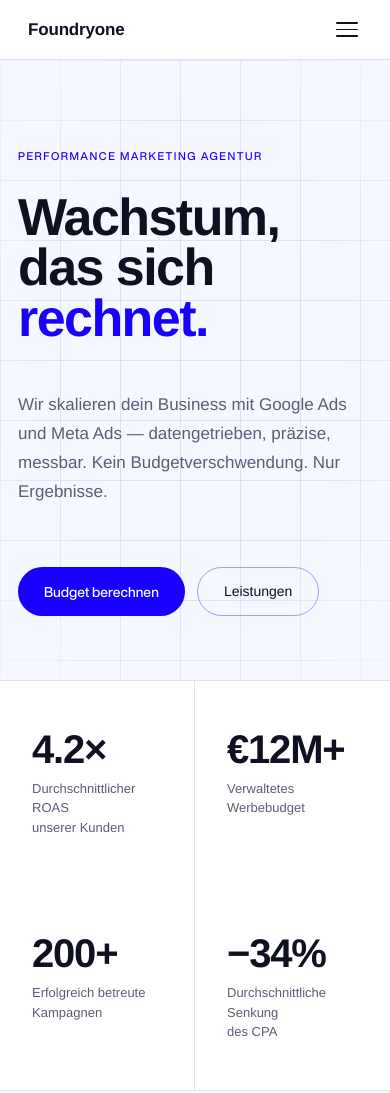
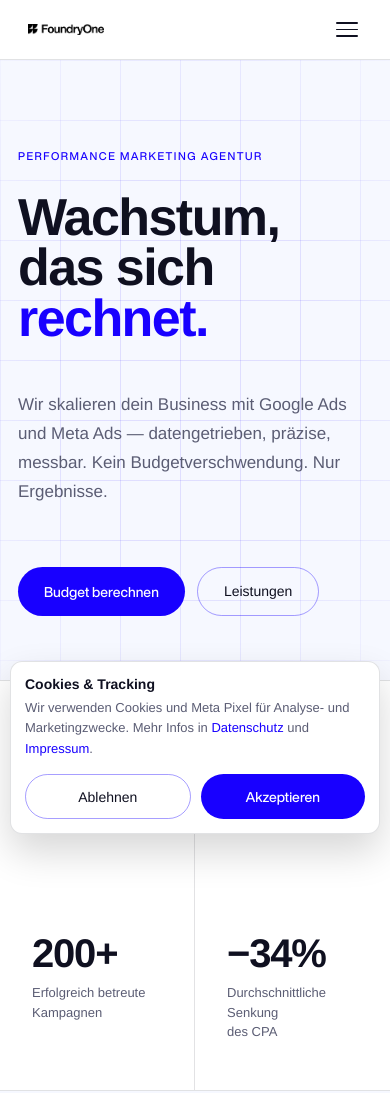
Before and after one commit to Kaidou827/foundryoneneu, a plain HTML site: page Foundryone.html in a window 390 px wide. Shown: the top 1093 px of the page. Drawn offline with Linux system fonts and the light colour scheme; a web font is replaced by a local one.

Commit message:
Add logo assets and integrate Meta Pixel cookie banner flow.
Updates brand assets in navigation/footer, adds favicon assets, and introduces cookie banner state handling with Meta Pixel tracking hooks for marketing interactions.

```diff
--- a/Foundryone.html
+++ b/Foundryone.html
@@ -4,9 +4,27 @@
 <meta charset="UTF-8">
 <meta name="viewport" content="width=device-width, initial-scale=1.0">
 <title>Foundryone — Performance Marketing</title>
+<link rel="icon" type="image/png" href="./icon_white.png">
 <link rel="stylesheet" href="./styles.css">
+<!-- Meta Pixel Code -->
+<script>
+!function(f,b,e,v,n,t,s)
+{if(f.fbq)return;n=f.fbq=function(){n.callMethod?
+n.callMethod.apply(n,arguments):n.queue.push(arguments)};
+if(!f._fbq)f._fbq=n;n.push=n;n.loaded=!0;n.version='2.0';
+n.queue=[];t=b.createElement(e);t.async=!0;
+t.src=v;s=b.getElementsByTagName(e)[0];
+s.parentNode.insertBefore(t,s)}(window, document,'script',
+'https://connect.facebook.net/en_US/fbevents.js');
+fbq('init', '1556322352741442');
+fbq('track', 'PageView');
+</script>
+<!-- End Meta Pixel Code -->
 </head>
 <body data-theme="light">
+<noscript><img height="1" width="1" style="display:none"
+src="https://www.facebook.com/tr?id=1556322352741442&ev=PageView&noscript=1"
+/></noscript>
 
 <!-- ══ CONTACT MODAL ══ -->
 <div id="modal-overlay" style="
@@ -139,7 +157,10 @@
 <!-- nav -->
 <nav>
   <div class="nav-in">
-    <span class="logo" onclick="go('home')">Foundryone</span>
+    <span class="logo" onclick="go('home')">
+      <img class="logo-img logo-light" src="./LOGO_BLACK.png" alt="Foundryone logo">
+      <img class="logo-img logo-dark" src="./LOGO_WHITE.png" alt="Foundryone logo">
+    </span>
     <ul class="nav-links">
       <li><a onclick="go('home')" data-p="home">Home</a></li>
 
@@ -987,7 +1008,10 @@
 <footer>
   <div class="ft-grid">
     <div>
-      <div class="ft-logo">Foundryone</div>
+      <div class="ft-logo">
+        <img class="logo-img logo-light" src="./LOGO_BLACK.png" alt="Foundryone logo">
+        <img class="logo-img logo-dark" src="./LOGO_WHITE.png" alt="Foundryone logo">
+      </div>
       <p class="ft-tag">Performance Marketing, das messbare Ergebnisse liefert. Google Ads. Meta Ads. Creatives.</p>
     </div>
     <div class="ft-col">
@@ -1013,8 +1037,8 @@
       <ul>
         <li><a onclick="go('ueber-uns')">Über Uns</a></li>
         <li><a onclick="go('kontakt')">Kontakt</a></li>
-        <li>Datenschutz</li>
-        <li>Impressum</li>
+        <li><a id="footer-datenschutz" href="#">Datenschutz</a></li>
+        <li><a id="footer-impressum" href="#">Impressum</a></li>
       </ul>
     </div>
     <div class="ft-col">
@@ -1033,6 +1057,20 @@
   </div>
 </footer>
 
+<div id="cookie-banner" class="cookie-banner" role="dialog" aria-live="polite" aria-label="Cookie Einstellungen">
+  <div class="cookie-content">
+    <p class="cookie-title">Cookies & Tracking</p>
+    <p class="cookie-text">
+      Wir verwenden Cookies und Meta Pixel für Analyse- und Marketingzwecke. Mehr Infos in
+      <a href="#footer-datenschutz">Datenschutz</a> und <a href="#footer-impressum">Impressum</a>.
+    </p>
+    <div class="cookie-actions">
+      <button type="button" class="btn-outline cookie-btn" onclick="rejectCookies()">Ablehnen</button>
+      <button type="button" class="btn-ink cookie-btn" onclick="acceptCookies()">Akzeptieren</button>
+    </div>
+  </div>
+</div>
+
 <script data-cfasync="false" src="/cdn-cgi/scripts/5c5dd728/cloudflare-static/email-decode.min.js"></script>
 <script src="./script.js"></script>
 </body>
--- a/script.js
+++ b/script.js
@@ -1,6 +1,43 @@
 // ─── NAVIGATION ───────────────────────────────
 let cur = 'home';
 const THEME_KEY = 'foundryone-theme';
+const COOKIE_CONSENT_KEY = 'cookie-consent-choice';
+
+function hasAcceptedCookies() {
+  return localStorage.getItem(COOKIE_CONSENT_KEY) === 'accepted';
+}
+
+function trackPixelEvent(type, name, payload) {
+  if (typeof window.fbq !== 'function') return;
+  if (type === 'trackCustom') {
+    window.fbq('trackCustom', name, payload || {});
+    return;
+  }
+  window.fbq('track', name, payload || {});
+}
+
+function acceptCookies() {
+  localStorage.setItem(COOKIE_CONSENT_KEY, 'accepted');
+  const banner = document.getElementById('cookie-banner');
+  if (banner) banner.classList.add('is-hidden');
+}
+
+function rejectCookies() {
+  localStorage.setItem(COOKIE_CONSENT_KEY, 'rejected');
+  const banner = document.getElementById('cookie-banner');
+  if (banner) banner.classList.add('is-hidden');
+}
+
+function initCookieBanner() {
+  const banner = document.getElementById('cookie-banner');
+  if (!banner) return;
+  const consent = localStorage.getItem(COOKIE_CONSENT_KEY);
+  if (!consent) {
+    banner.classList.remove('is-hidden');
+    return;
+  }
+  banner.classList.add('is-hidden');
+}
 
 function applyTheme(theme) {
   document.body.setAttribute('data-theme', theme);
@@ -28,6 +65,9 @@ function go(page) {
 
   // Show skeleton only when navigating to Preise
   if (page === 'preise') skel.classList.add('show');
+  if (page === 'kontakt' && hasAcceptedCookies()) {
+    trackPixelEvent('trackCustom', 'NavigateKontakt');
+  }
   cur = page;
 
   setTimeout(() => {
@@ -204,6 +244,9 @@ function updCalc() {
 
 // ─── MODAL ────────────────────────────────────
 function openModal() {
+  if (hasAcceptedCookies()) {
+    trackPixelEvent('trackCustom', 'OpenBudgetModal');
+  }
   showOptions();
   const ov = document.getElementById('modal-overlay');
   const bx = document.getElementById('modal-box');
@@ -252,6 +295,9 @@ function showForm() {
 
 function submitForm(e) {
   e.preventDefault();
+  if (hasAcceptedCookies()) {
+    trackPixelEvent('track', 'Lead');
+  }
   document.getElementById('modal-form').style.display = 'none';
   document.getElementById('modal-success').style.display = 'block';
 }
@@ -262,6 +308,9 @@ document.addEventListener('keydown', e => {
 
 function submitKontakt(e) {
   e.preventDefault();
+  if (hasAcceptedCookies()) {
+    trackPixelEvent('track', 'Lead');
+  }
   document.getElementById('kontakt-form-el').style.display = 'none';
   document.getElementById('kontakt-success').style.display = 'block';
 }
@@ -270,6 +319,7 @@ function submitKontakt(e) {
 document.addEventListener('DOMContentLoaded', () => {
   const savedTheme = localStorage.getItem(THEME_KEY) || 'light';
   applyTheme(savedTheme);
+  initCookieBanner();
   updateNavLinks();
   initReveal();
   initCounters();
--- a/styles.css
+++ b/styles.css
@@ -86,9 +86,20 @@ nav{
   height:100%;display:flex;align-items:center;
 }
 .logo{
-  font-family:var(--f-disp);font-size:17px;font-weight:700;
-  color:var(--ink);text-decoration:none;letter-spacing:-0.01em;
+  display:inline-flex;align-items:center;
   cursor:pointer;flex-shrink:0;
+}
+.logo-img{
+  display:block;
+  height:auto;
+}
+.logo .logo-img{
+  width:88px !important;
+  max-width:88px;
+}
+.ft-logo .logo-img{
+  width:112px !important;
+  max-width:112px;
 }
 .nav-links{
   display:flex;gap:4px;list-style:none;
@@ -725,8 +736,66 @@ footer{
   gap:32px;margin-bottom:56px;
 }
 .ft-logo{
-  font-family:var(--f-disp);font-size:16px;font-weight:700;
-  color:var(--ink);margin-bottom:10px;
+  margin-bottom:10px;
+  display:inline-flex;align-items:center;
+}
+
+.logo-dark{display:none}
+body[data-theme="dark"] .logo-light{display:none}
+body[data-theme="dark"] .logo-dark{display:block}
+
+/* ─── COOKIE BANNER ─── */
+.cookie-banner{
+  position:fixed;
+  left:18px;
+  right:18px;
+  bottom:18px;
+  z-index:900;
+  display:block;
+}
+.cookie-banner.is-hidden{
+  display:none;
+}
+.cookie-content{
+  max-width:760px;
+  margin:0 auto;
+  background:var(--surface);
+  border:1px solid var(--rule);
+  border-radius:14px;
+  padding:16px 18px;
+  box-shadow:0 18px 38px rgba(0,0,0,.16);
+}
+.cookie-title{
+  font-size:14px;
+  font-weight:700;
+  color:var(--ink);
+  margin-bottom:6px;
+}
+.cookie-text{
+  font-size:13px;
+  color:var(--muted);
+  line-height:1.6;
+}
+.cookie-text a{
+  color:var(--blue);
+  text-decoration:none;
+}
+.cookie-text a:hover{
+  text-decoration:underline;
+}
+.cookie-actions{
+  margin-top:14px;
+  display:flex;
+  justify-content:flex-end;
+  gap:10px;
+}
+.cookie-btn{
+  min-width:120px;
+  justify-content:center;
+}
+
+body[data-theme="dark"] .cookie-content{
+  box-shadow:0 0 0 1px rgba(24,0,255,.2),0 18px 36px rgba(0,0,0,.45);
 }
 .ft-tag{font-size:13px;color:var(--muted);font-weight:300;line-height:1.6;max-width:180px}
 .ft-col h5{
@@ -979,6 +1048,25 @@ body[data-theme="dark"] .eyebrow{
 @media(max-width:540px){
   section{padding:72px 18px}
   .hero{padding:88px 18px 64px;min-height:auto}
+  .logo .logo-img{width:76px !important;max-width:76px}
+  .ft-logo .logo-img{width:98px !important;max-width:98px}
+  .cookie-banner{
+    left:10px;
+    right:10px;
+    bottom:10px;
+  }
+  .cookie-content{
+    padding:14px 14px;
+    border-radius:12px;
+  }
+  .cookie-actions{
+    justify-content:stretch;
+  }
+  .cookie-btn{
+    min-width:0;
+    width:100%;
+    padding:12px 16px;
+  }
   .stats-inner{grid-template-columns:repeat(2,1fr)}
   .proc-grid{grid-template-columns:1fr}
   .proc-item:nth-child(odd){padding-right:0;border-right:none}
```
Also changed, not shown: LOGO_BLACK.png (added), LOGO_WHITE.png (added), icon_black.png (added), icon_blue_accent.png (added), icon_white.png (added).
